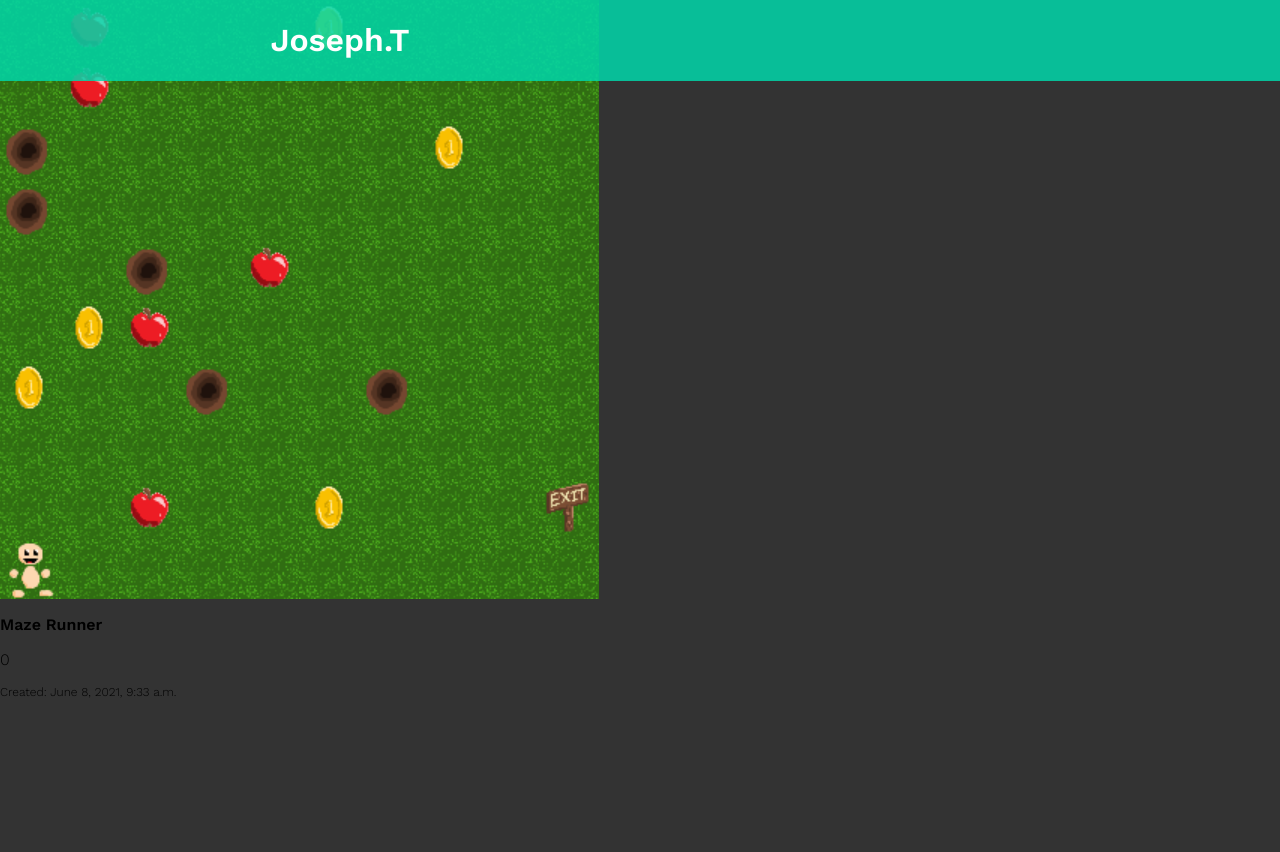
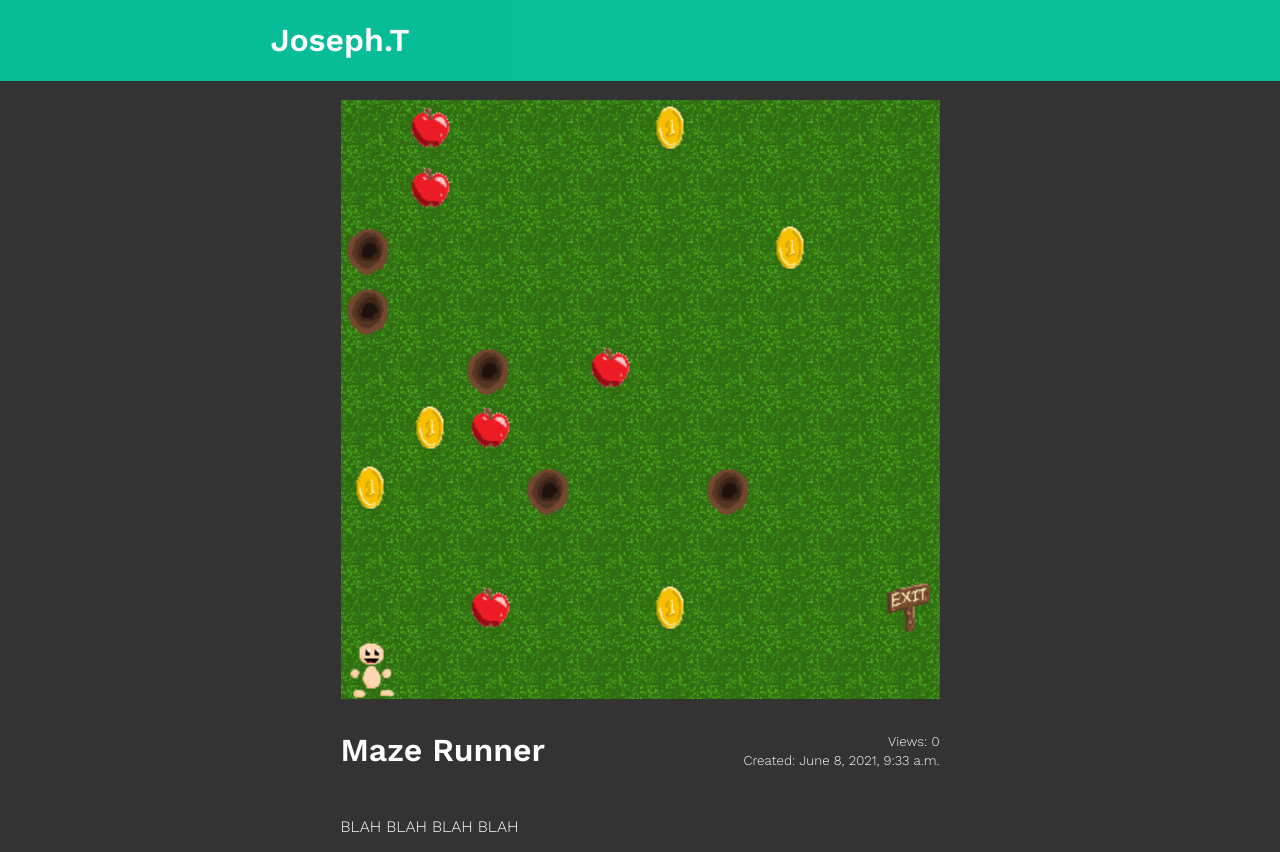
Before and after one commit to joet-dev/DjangoWebsite, a Django app: page /portfolio/1/ in a window 1280 px wide. Before the commit the page ends 698 px from the top, so only its background shows below. Run offline with Django 4.2, Linux system fonts and the light colour scheme; data comes from the database, SQL or seed files in the repository; both versions use the stored data as it was after the commit.

Commit message:
Detail page tweaked. Setup item description

```diff
--- a/DjangoWebsite/portfoliosite/portfolio/models.py
+++ b/DjangoWebsite/portfoliosite/portfolio/models.py
@@ -9,6 +9,7 @@ class PortfolioItem(models.Model):
     item_date = models.DateTimeField('date published')
     item_hits = models.IntegerField(default=0)
     item_img_id = models.CharField(max_length=150)
+    # item_details = models.TextField('details')
 
     def __str__(self):
         return self.item_title
--- a/DjangoWebsite/portfoliosite/portfolio/static/styles/styles.css
+++ b/DjangoWebsite/portfoliosite/portfolio/static/styles/styles.css
@@ -261,16 +261,40 @@ input[type=text], textarea {
   padding-top: 40px;
   padding-bottom: 40px;
   grid-template-columns:
-    repeat(auto-fit, minmax(15rem, 1fr));
+  repeat(auto-fit, minmax(15rem, 1fr));
 }
 
 
 .about-text {
-    padding-left: 20px;
+  padding-left: 20px;
 }
 
 .profile-img {
-    max-width: 60%;
-    margin-left: auto;
-    margin-right: auto;
+  max-width: 60%;
+  margin-left: auto;
+  margin-right: auto;
 }
+
+.detail-container {
+  display: flex;
+  justify-content: center;
+}
+
+.detail-display {
+  display: inline-block;
+  text-align: center;
+  max-width: 600px;
+}
+
+.detail-title {
+  display: grid;
+  align-items: center;
+  grid-template-columns: 1fr 1fr;
+  column-gap: 5px;
+}
+
+.detail-image {
+  max-width: 100%;
+  height: auto;
+  width: auto\9;
+}
--- a/DjangoWebsite/portfoliosite/portfolio/templates/portfolio/details.html
+++ b/DjangoWebsite/portfoliosite/portfolio/templates/portfolio/details.html
@@ -10,11 +10,24 @@
     <header>
       <h1 class="logo">Joseph.T</h1>
     </header>
-      <img src="{% static 'images/portfolioitems/'|add:item.item_img_id|add:'.png' %}"/>
-      <p><b>
-        {{ item.item_title }}
-      </b></p>
-      <p>{{ item.item_hits }}</p>
-      <p class="item-txt">Created: {{ item.item_date }}</p>
+    <div class="main">
+      <div class="detail-container">
+        <div class="detail-display">
+          <img class= "detail-image" src="{% static 'images/portfolioitems/'|add:item.item_img_id|add:'.png' %}"/>
+          <div class="detail-title">
+            <p style="text-align: left; font-size: 2em;">
+              <b>
+              {{ item.item_title }}
+              </b>
+            </p>
+            <div style="text-align: right;">
+              <small>Views: {{ item.item_hits }}</small><br>
+              <small>Created: {{ item.item_date }}</small>
+            </div>
+          </div>
+          <p style="text-align: left;">BLAH BLAH BLAH BLAH</p>
+        </div>
+      </div>
+    </div>
   </body>
 </html>
--- a/DjangoWebsite/portfoliosite/portfolio/templates/portfolio/index.html
+++ b/DjangoWebsite/portfoliosite/portfolio/templates/portfolio/index.html
@@ -45,7 +45,7 @@
                   <p><b>
                     {{ item.item_title }}
                   </b></p>
-                  <p>{{ item.item_hits }}</p>
+                  <p>Views: {{ item.item_hits }}</p>
                   <p class="item-txt">Created: {{ item.item_date }}</p>
                 </a>
               </div>
@@ -58,7 +58,7 @@
 
 
       <section class="about" id="about">
-        <h2>About</h2>
+        <h2>About Me</h2>
         <div class="about-container">
           <div class="profile-img">
             <img src="{% static 'images/profile.jpg' %}" alt="profile">
```
Also changed, not shown: DjangoWebsite/portfoliosite/db.sqlite3.
